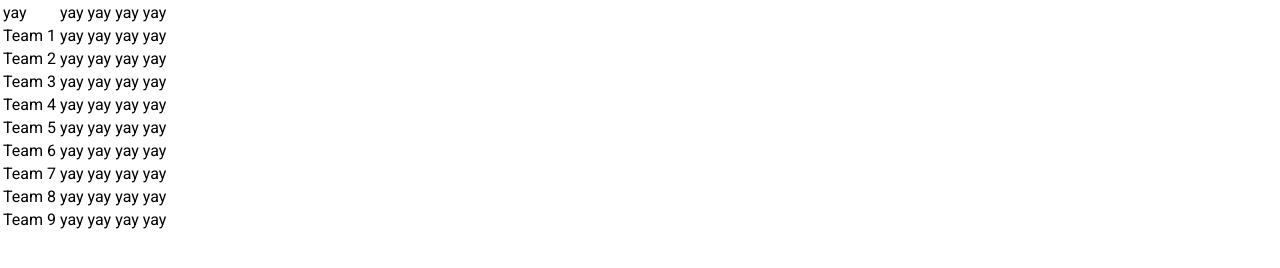
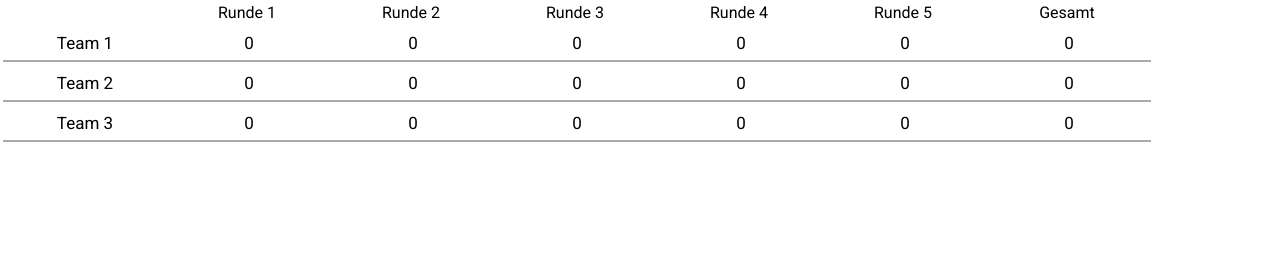
Before and after one commit to cephox/gameplan, a website built with webpack: page public/index.html in a window 1280 px wide. Built offline with nearby package versions, Linux system fonts and the light colour scheme; files whose address does not match are found by name.

Commit message:
Added table logic and first style

```diff
--- /dev/null
+++ b/public/css/table.css
@@ -0,0 +1,15 @@
+.table table tr td {
+    width: 10em;
+    text-align: center;
+}
+
+.table table tr td input {
+    font-family: "Roboto";
+    border: none;
+    border-bottom: 0.125rem solid #aaa;
+    width: 100%;
+    height: 2rem;
+    font-size: 1.0625rem;
+    line-height: 147.6%;
+    text-align: center;
+}
--- a/public/index.html
+++ b/public/index.html
@@ -8,6 +8,7 @@
         <script src="/js/bundle.js"></script>
 
         <link rel="stylesheet" href="/static/style/master.css">
+        <link rel="stylesheet" href="/static/style/table.css">
 
     </head>
     <body>
--- a/src/client/index.ts
+++ b/src/client/index.ts
@@ -1,7 +1,7 @@
 import { addTable } from "./table"
 
 async function init() {
-    addTable(10, 5);
+    addTable(3, 5);
 }
 
 window.onload = init
--- /dev/null
+++ b/src/client/inputs.ts
@@ -0,0 +1,33 @@
+type inputType = "text" | "number"
+
+export function createInput(type:inputType, clazz:string, value:any, onchange: (clazz:string) => any, editable=true) {
+    var input = document.createElement("input");
+    input.onchange = (ev) => {
+        onchange(clazz)
+    }
+    input.classList.add(clazz)
+    input.value = value
+
+    if(!editable) {
+        input.onkeypress = (ev) => {
+            ev.preventDefault()
+        }
+    }
+
+    if(type == "number") {
+        input.onkeypress = (ev) => {
+            if (!ev.code.startsWith("Digit") && !ev.code.startsWith("Numpad") && !ev.code.startsWith("Slash")) {
+                ev.preventDefault()
+            }
+
+            if(!editable) {
+                ev.preventDefault()
+            }
+        }
+    }
+
+    return {
+        collect: () => input.value,
+        element: input
+    }
+}
--- a/src/client/table.ts
+++ b/src/client/table.ts
@@ -1,21 +1,51 @@
-import { textChangeRangeNewSpan } from "typescript"
 import { append_element } from "./activity"
+import { createInput } from "./inputs"
 
-function createTable(width:number, height:number): HTMLElement {
+function updateTable(team:number) {
+    var inputs = document.getElementsByClassName("team-score-" + team)
+    var k = 0
+    for(var i = 0; i < inputs.length; i++) {
+        var el = <HTMLInputElement>inputs.item(i)
+        k += parseInt(el.value)
+    }
+
+    var whole_points = <HTMLInputElement>document.getElementById("whole-team-score-" + team)
+    whole_points.value = k + ""
+}
+
+function createTable(teams:number, rounds:number): HTMLElement {
     var div = document.createElement("div")
     div.classList.add("table")
 
     var table = document.createElement("table")
 
-    for(var i = 0; i < width; i++) {
+    for(var i = 0; i < teams + 1; i++) {
         var row = document.createElement("tr")
-        for(var j = 0; j < height; j++) {
+        for(var j = 0; j < rounds + 2; j++) {
 
             var entry = document.createElement("td");
+
             if(j == 0 && i != 0) {
-                entry.textContent = "Team " + i
-            } else {
-                entry.textContent = "yay"
+                var input = createInput("text", "team-name", "Team " + i, () => {})
+                input.element.id = "team-name-" + i
+                entry.appendChild(input.element)
+            } else if(i == 0 && j == rounds + 1) {
+                entry.classList.add("whole-team-count")
+                entry.textContent = "Gesamt"
+            } else if (i == 0 && j != 0) {
+                entry.classList.add("round-count")
+                entry.textContent = "Runde " + j
+            } else if(i != 0 && j == rounds + 1) {
+                var input = createInput("text", "whole-team-score", "0", () => {}, false)
+                input.element.id = "whole-team-score-" + i
+                entry.appendChild(input.element)
+            } else if(i != 0 && j != 0) {
+                var input = createInput("number", "team-score-" + i, "0", (c) => {
+                    updateTable(parseInt(c.split("-")[2]))
+                })
+
+                input.element.classList.add("team-score")
+                entry.appendChild(input.element)
             }
 
             row.appendChild(entry)
```
